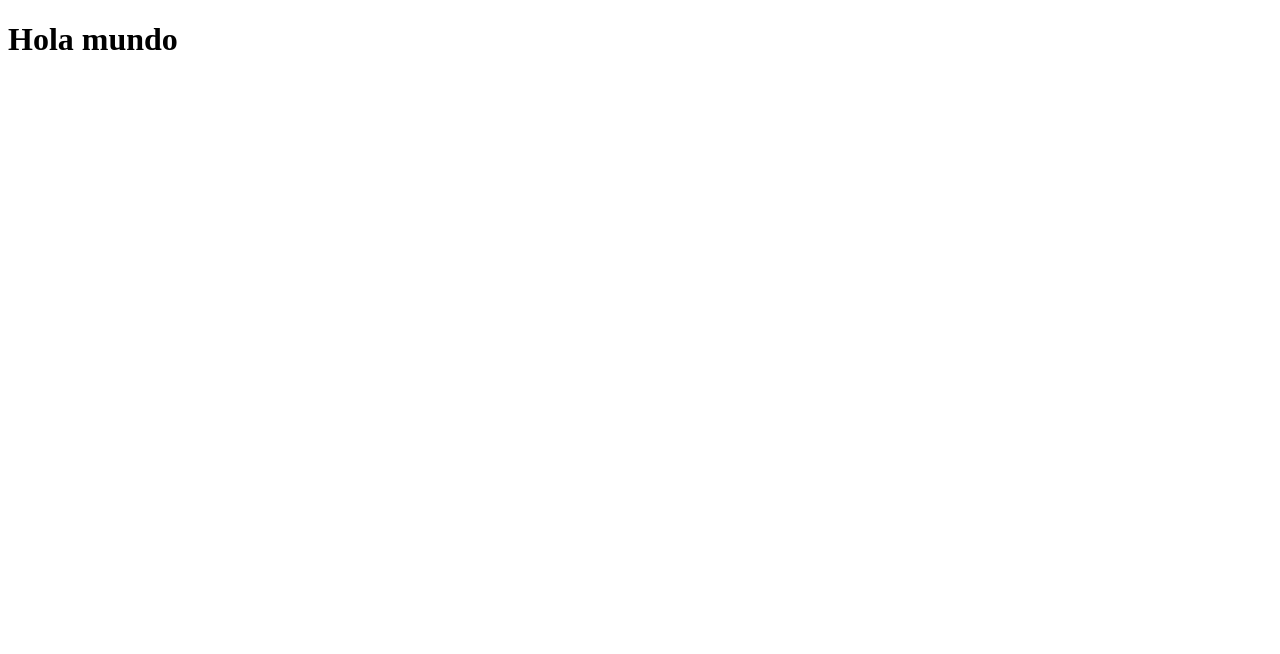
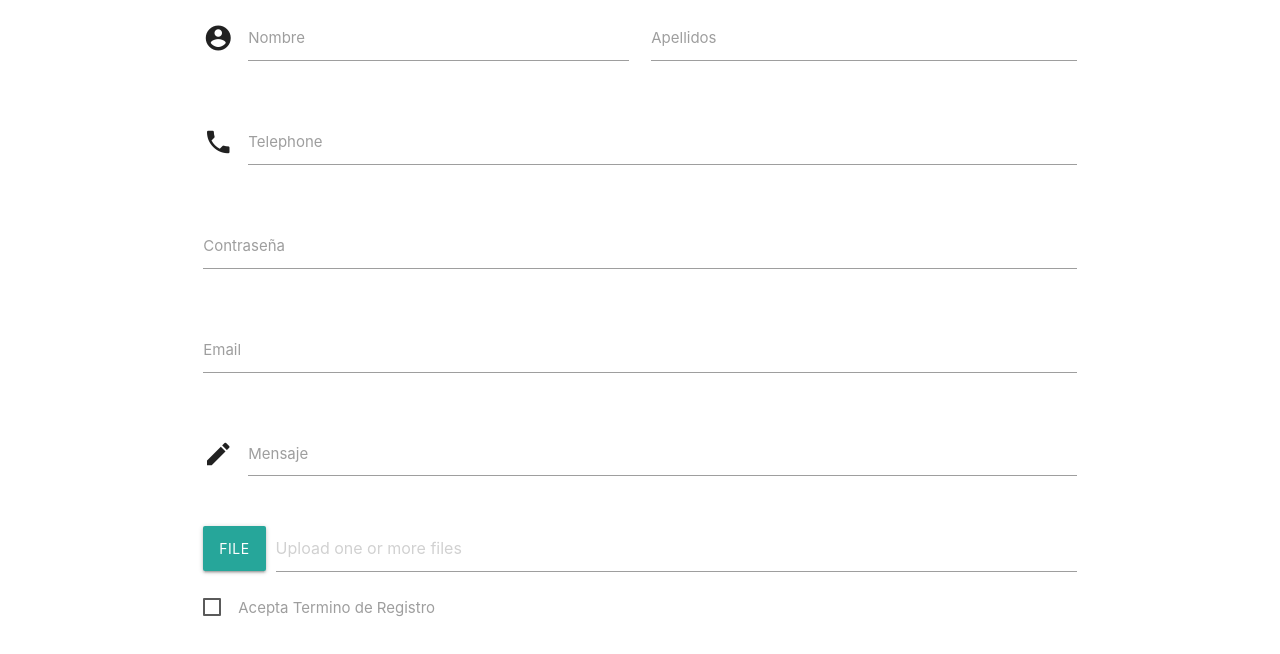
Before and after one commit to cristianreey/Despliegue-de-aplicaciones-web, a plain HTML site: page index.html in a window 1280 px wide. Drawn offline with nearby package versions, Linux system fonts and the light colour scheme.

Commit message:
formulario

```diff
--- a/index.html
+++ b/index.html
@@ -2,10 +2,85 @@
 <html lang="en">
   <head>
     <meta charset="UTF-8" />
+    <link
+      rel="stylesheet"
+      href="https://cdnjs.cloudflare.com/ajax/libs/materialize/1.0.0/css/materialize.min.css"
+    />
+    <link href="https://fonts.googleapis.com/icon?family=Material+Icons" rel="stylesheet">
+
     <meta name="viewport" content="width=device-width, initial-scale=1.0" />
     <title>Document</title>
   </head>
   <body>
-    <h1>Hola mundo</h1>
+    <div class="container">
+        <div class="row">
+            <form class="col s12">
+                <div class="row">
+                    <div class="input-field col s6">
+                        <i class="material-icons prefix">account_circle</i>
+                        <input id="icon_prefix" type="text" class="validate">
+                        <label for="icon_prefix">Nombre</label>
+                    </div>
+                    <div class="input-field col s6">
+                        <input id="apellidos" type="text" class="validate">
+                        <label for="apellidos">Apellidos</label>
+                    </div>
+                </div>
+                <div class="row">
+
+
+                    <div class="input-field col s12">
+                        <i class="material-icons prefix">phone</i>
+                        <input id="icon_telephone" type="tel" class="validate">
+                        <label for="icon_telephone">Telephone</label>
+                    </div>
+
+
+                </div>
+
+
+                <div class="row">
+                    <div class="input-field col s12">
+                        <input id="password" type="password" class="validate">
+                        <label for="password">Contraseña</label>
+                    </div>
+                </div>
+                <div class="row">
+                    <div class="input-field col s12">
+                        <input id="email" type="email" class="validate">
+                        <label for="email">Email</label>
+                    </div>
+                </div>
+
+
+                <div class="row">
+                    <div class="input-field col s12">
+                        <i class="material-icons prefix">mode_edit</i>
+                        <textarea id="icon_prefix2" class="materialize-textarea"></textarea>
+                        <label for="icon_prefix2">Mensaje</label>
+                    </div>
+                </div>
+
+
+                <div class="file-field input-field">
+                    <div class="btn">
+                        <span>File</span>
+                        <input type="file" multiple>
+                    </div>
+                    <div class="file-path-wrapper">
+                        <input class="file-path validate" type="text" placeholder="Upload one or more files">
+                    </div>
+                </div>
+
+
+                <p>
+                    <label>
+                        <input type="checkbox" />
+                        <span>Acepta Termino de Registro</span>
+                    </label>
+                </p>
+            </form>
+        </div>
+
   </body>
 </html>
```
Also changed, not shown: 1 other file.
